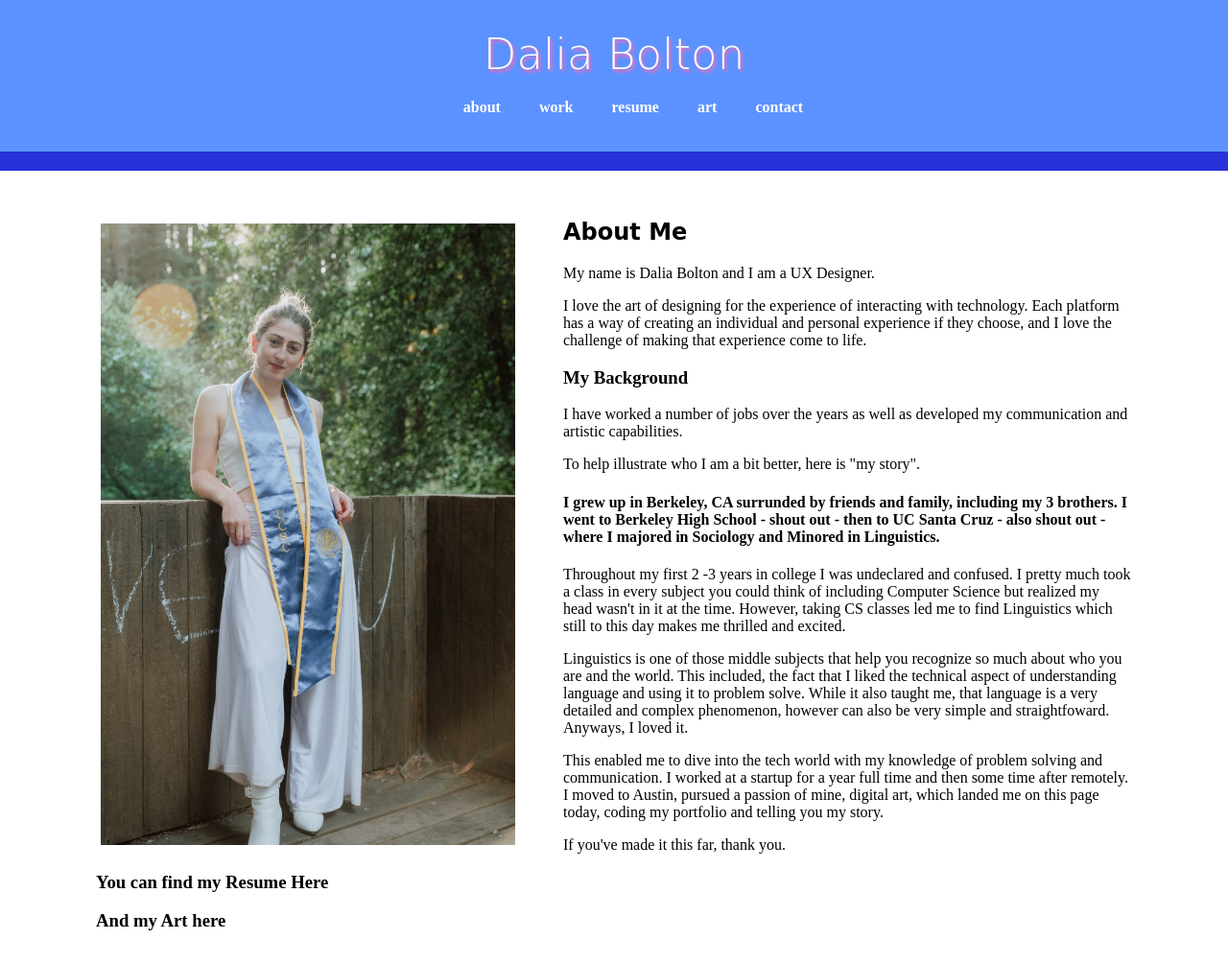
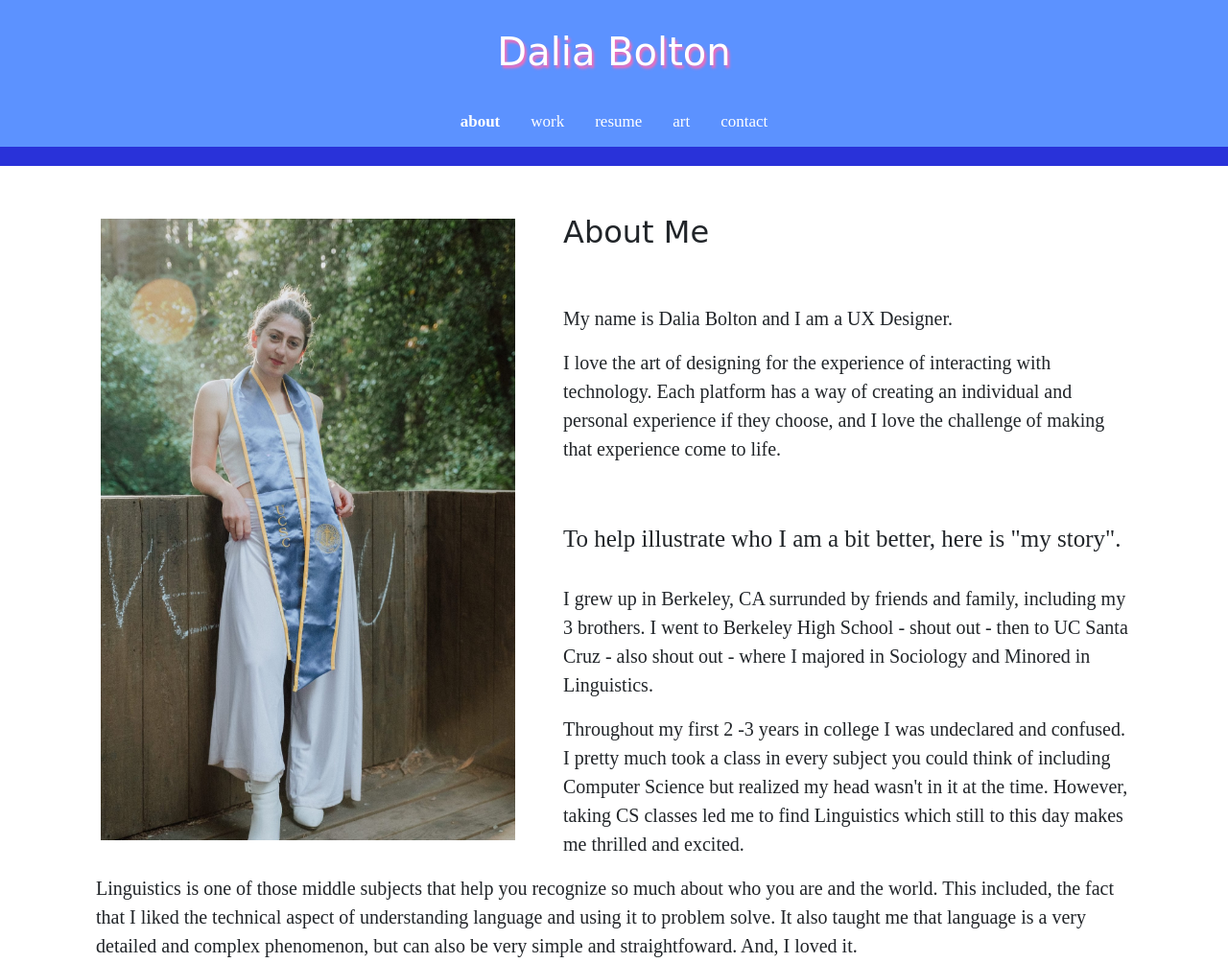
Before and after one commit to daliabolton/about, a plain HTML site: page index.html in a window 1280 px wide. Shown: the top 1004 px of the page at 96% size. Drawn offline with nearby package versions, Linux system fonts and the light colour scheme; a web font is replaced by a local one.

Commit message:
update changes

```diff
--- a/css/style.css
+++ b/css/style.css
@@ -2,22 +2,28 @@ h1{
     text-align: center;
     font-family: 'Spicy Rice', cursive;
     font-size: 45px;
-    font-weight: 100;
+    margin: auto;
+
+
     /* identical to box height */
-    color: white;
+    color: #FFFFFF;
     text-shadow: 2px 3px 3px hotpink;
     padding-top: 30px;
-    margin-top: 0px;
-    margin-bottom: 0;
+    padding-bottom: 20px;
     cursor: pointer;
+
     }
 
-    .header{
-    background-color: #5C92FF;
-    padding-bottom: 5px;
-    border-bottom: 20px solid  #2932D9;
+    .logo{
 
-    }
+        background-color: #5C92FF;
+        padding-bottom: 5px;
+        border-bottom: 20px solid  #2932D9;
+        text-align: center;
+        font-size: 45px;
+
+        }
+
 
 
     h2{
@@ -38,22 +44,6 @@ h1{
 
     /* identical to box height */
 
-    #menu-outer {
-        height: 70px;
-        background-color:  #5C92FF;
-        color: black;
-
-    }
-
-    .table{
-        display: table;
-        margin: 0 auto;
-
-
-    }
-
-
-
 
     ul#nav li{
         display: inline;
@@ -64,14 +54,50 @@ h1{
 
     }
 
+
+
+    #nav{
+
+        text-decoration: none;
+    }
+
+    p{
+        font-family: 'Times New Roman', Times, serif;
+        font-size: 20px;
+    }
+
+    h3{
+        font-family: 'Times New Roman', Times, serif,cursive;
+
+    }
+
+
+    .nav-item{
+        font-family: 'Times New Roman', Times, serif;
+    }
+
+    .nav-link.active{
+        font-weight: bold;
+    }
+
+    .nav.justify-content-center{
+        font-size: 17px;
+    }
+
+
+
+
+
+
     li a{
+        display: inline;
         text-decoration: none;
         color: white;
 
     }
 
     #nav{
-
+        text-align: center;
         text-decoration: none;
     }
 
@@ -111,3 +137,15 @@ overflow: inherit;
 
 
     }
+
+    @media screen and (max-width:800px){
+        p,#nav,img{
+            width: 100%;
+        }
+    }
+
+    @media screen and (max-width:800px) {
+        .header, .myWork, .logo,.table, #menu-outer, .square  {
+            width: 100%;
+        }
+      }
--- a/index.html
+++ b/index.html
@@ -2,14 +2,14 @@
 <head>
     <meta charset="UTF-8">
     <meta name="viewport" content="width=device-width, initial-scale=1.0">
-    <title>Document</title>
+
 
     <link rel="preconnect" href="https://fonts.gstatic.com">
             <link href="https://fonts.googleapis.com/css2?family=PT+Sans&display=swap" rel="stylesheet">
             <link rel="stylesheet" href="css/style.css">
             <link rel="preconnect" href="https://fonts.gstatic.com">
 <link href="https://fonts.googleapis.com/css2?family=Spicy+Rice&display=swap" rel="stylesheet">
-
+<link rel="stylesheet" href="https://stackpath.bootstrapcdn.com/bootstrap/4.3.1/css/bootstrap.min.css" integrity="sha384-ggOyR0iXCbMQv3Xipma34MD+dH/1fQ784/j6cY/iJTQUOhcWr7x9JvoRxT2MZw1T" crossorigin="anonymous">
             <script src="https://ajax.googleapis.com/ajax/libs/jquery/3.5.1/jquery.min.js"></script>
 
 </head>
@@ -19,56 +19,65 @@
 
 
     <body>
-        <section class="header">
+        <section class="logo">
 
 
-            <div class="logo">
+
                 <h1 onclick="location.href='https://daliabolton.github.io/portfolio/'">Dalia Bolton</h1>
-                <div id="menu-outer">
-                    <div class="table">
-                    <ul id="nav">
-                        <li><a href="https://daliabolton.github.io/about/">about</a></li>
-                        <li><a href="https://daliabolton.github.io/UX_UI_HW_20/">work</a></li>
-                         <li><a href="#resume">resume</a></li>
-                         <li><a href="#art">art</a></li>
-                         <li><a href="#contact">contact</a></li>
-
-                    </ul>
-                </div>
-                </div>
+                <ul class="nav justify-content-center">
+                    <li class="nav-item">
+                        <a class="nav-link active" href="https://daliabolton.github.io/about/">about</a>
+                      </li>
+                    <li class="nav-item">
+                      <a class="nav-link" href="#">work</a>
+                    </li>
+                    <li class="nav-item">
+                      <a class="nav-link" href="#">resume</a>
+                    </li>
+                    <li class="nav-item">
+                      <a class="nav-link" href="#">art</a>
+                    </li>
+                    <li class="nav-item">
+                      <a class="nav-link" href="#" tabindex="-1" aria-disabled="true">contact</a>
+                    </li>
+                  </ul>
 
 
-        </div>
+
+
+
+
         </section>
 
         <section class="aboutMe">
             <img src="images/profile.jpg" alt="">
             <div class="wrapText">
             <h2>About Me</h2>
+            <br>
+            <br>
 
             <p>My name is Dalia Bolton and I am a UX Designer.</p>
 
             <p> I love the art of designing for the experience of interacting with technology. Each platform has a way of creating an individual and personal experience if they choose, and I love the challenge of making that experience come to life. </p>
+            <br>
+            <br>
+            <h3 style="font-size: 25px;">To help illustrate who I am a bit better, here is "my story".</h3>
+            <br>
 
-            <h3>My Background</h3>
 
-            <p>I have worked a number of jobs over the years as well as developed my communication and artistic capabilities.
-            </p>
-            <p>To help illustrate who I am a bit better, here is "my story".</p>
-
-            <h4>I grew up in Berkeley, CA surrunded by friends and family, including my 3 brothers. I went to Berkeley High School - shout out - then to UC Santa Cruz - also shout out - where I majored in Sociology and Minored in Linguistics.</h4>
+                <p>I grew up in Berkeley, CA surrunded by friends and family, including my 3 brothers. I went to Berkeley High School - shout out - then to UC Santa Cruz - also shout out - where I majored in Sociology and Minored in Linguistics.</p>
 
             <p>Throughout my first 2 -3 years in college I was undeclared and confused. I pretty much took a class in every subject you could think of including Computer Science but realized my head wasn't in it at the time. However, taking CS classes led me to find Linguistics which still to this day makes me thrilled and excited. </p>
-               <p> Linguistics is one of those middle subjects that help you recognize so much about who you are and the world. This included, the fact that I liked the technical aspect of understanding language and using it to problem solve. While it also taught me, that language is a very detailed and complex phenomenon, however can also be very simple and straightfoward. Anyways, I loved it. </p>
+               <p> Linguistics is one of those middle subjects that help you recognize so much about who you are and the world. This included, the fact that I liked the technical aspect of understanding language and using it to problem solve. It also taught me that language is a very detailed and complex phenomenon, but can also be very simple and straightfoward. And, I loved it. </p>
         </div>
 
 
-        <p>This enabled me to dive into the tech world with my knowledge of problem solving and communication. I worked at a startup for a year full time and then some time after remotely. I moved to Austin, pursued a passion of mine, digital art, which landed me on this page today, coding my portfolio and telling you my story.</p>
+        <p>This enabled me to dive into the tech world with my knowledge of problem solving and communication. I worked at a startup for a year full time and then some time after remotely. I moved to Austin, then pursued a passion of mine - digital art, which landed me on this page today. Coding my portfolio and telling you my story.</p>
 <p>If you've made it this far, thank you. </p>
 
-<h3>You can find my Resume Here</h3>
+<h3 class="link" href="" style="cursor: pointer;">You can find my Resume Here</h3>
 
-<h3>And my Art here</h3>
+<h3 href="" style="cursor: pointer;">And my Art here</h3>
 
 
 
```
